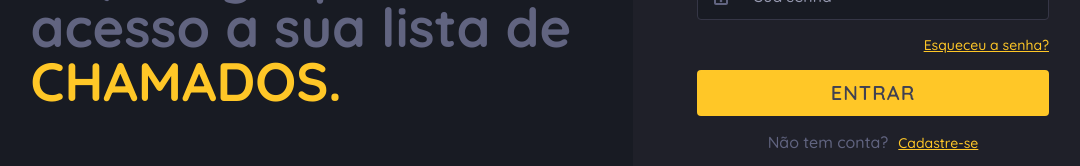
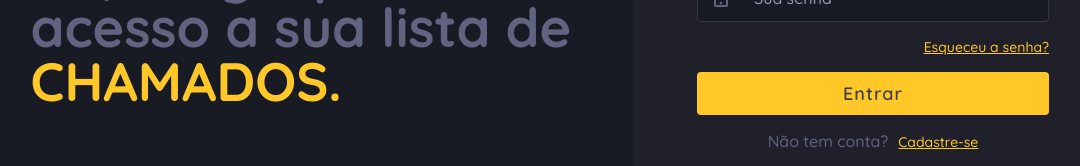
Before and after one commit to dfsilva-dxp/projeto-ticket, a React (Create React App) app: page / in a window 1280 px wide. Shown: the part 393-559 px from the top of the page, without its empty margins (53-1133 px from the left). Built offline with nearby package versions, Linux system fonts and the light colour scheme; no server answers.

Commit message:
feat: editando a font-size do form button

```diff
--- a/src/components/Form/styles.ts
+++ b/src/components/Form/styles.ts
@@ -75,7 +75,7 @@ const buttonModifiers = {
   full: () => css`
     width: 100%;
     padding: 0.5rem 1rem;
-    font-size: 1.25rem;
+    font-size: 1.125rem;
     border-radius: 0.3rem;
   `,
 
@@ -129,7 +129,6 @@ export const Button = styled.button<BtnProps>`
     user-select: none;
     line-height: 1.5;
     font-weight: 600;
-    text-transform: uppercase;
     letter-spacing: 1px;
     display: flex;
     align-items: center;
```
